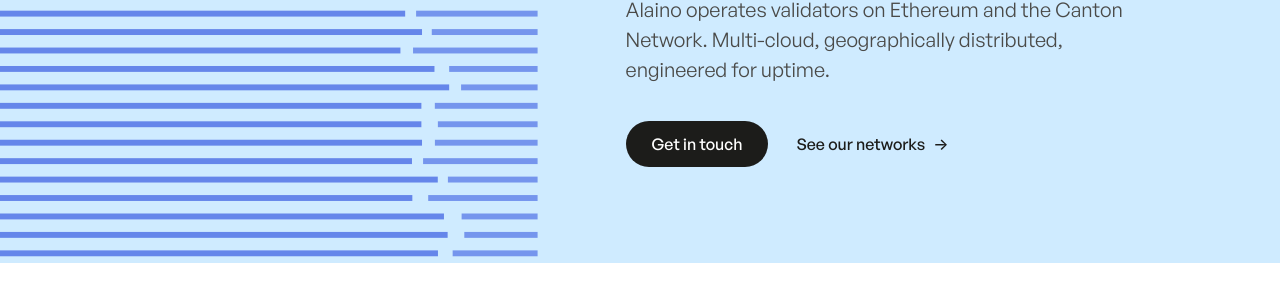
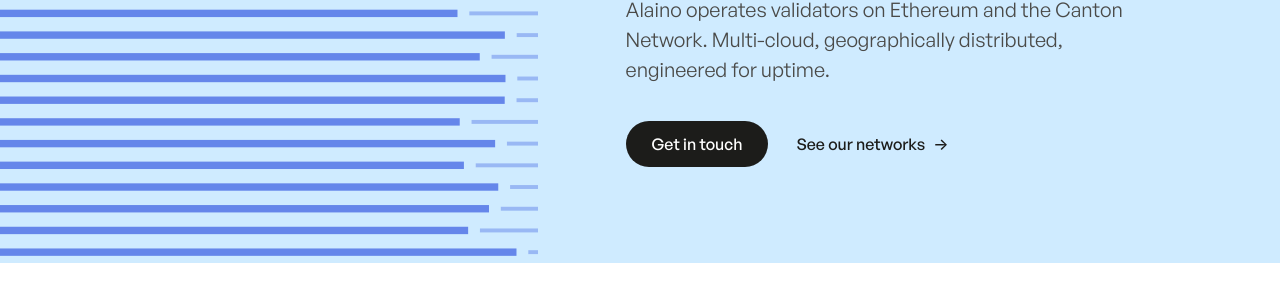
Before and after one commit to promorphic/alaino-website, a plain HTML site: page index.html in a window 1280 px wide. Shown: the part 475-766 px from the top of the page. Drawn offline with Linux system fonts and the light colour scheme.

Commit message:
Animate hero bars like catalysis.network

```diff
--- a/index.html
+++ b/index.html
@@ -14,7 +14,7 @@
   <link rel="apple-touch-icon" href="favicon.svg">
   <link rel="preload" href="fonts/Satoshi-Variable.woff2" as="font" type="font/woff2" crossorigin>
   <link rel="preload" href="fonts/GeneralSans-Variable.woff2" as="font" type="font/woff2" crossorigin>
-  <link rel="stylesheet" href="styles.css?v=2">
+  <link rel="stylesheet" href="styles.css?v=3">
 </head>
 <body>
 
@@ -239,6 +239,6 @@
   </div>
 </footer>
 
-<script src="script.js?v=2"></script>
+<script src="script.js?v=4"></script>
 </body>
 </html>
--- a/script.js
+++ b/script.js
@@ -12,22 +12,74 @@
     });
   }
 
-  // Hero bars: the Catalysis "lines" motif. Deterministic so it renders the same every load.
+  // Hero bars: the Catalysis "lines" motif, animated.
+  // Every row is one thick bar from the left edge to a moving split point, then a gap,
+  // then a thinner, lighter bar to the right edge. The split sweeps slowly across the
+  // panel and back, and each row drifts a little ahead or behind on its own smooth jitter.
   var host = document.getElementById('hero-bars');
   if (host) {
-    var W = 600, H = 1000, rows = 40, step = H / rows, bar = step * 0.32;
-    var seed = 7;
+    var canvas = document.createElement('canvas');
+    host.appendChild(canvas);
+    var ctx = canvas.getContext('2d');
+    var reduce = window.matchMedia('(prefers-reduced-motion: reduce)').matches;
+    var MAX = 40, ROWS = 40, W = 0, H = 0, dpr = 1;
+    var rows = [];
+    var seed = 11;
     function rnd() { seed = (seed * 9301 + 49297) % 233280; return seed / 233280; }
-    var s = '<svg xmlns="http://www.w3.org/2000/svg" viewBox="0 0 ' + W + ' ' + H + '" preserveAspectRatio="none">';
-    for (var i = 0; i < rows; i++) {
-      var y = i * step + (step - bar) / 2;
-      var cut = W * (0.74 + rnd() * 0.1);
-      var gap = 10 + rnd() * 10;
-      s += '<rect x="0" y="' + y.toFixed(1) + '" width="' + cut.toFixed(1) + '" height="' + bar.toFixed(1) + '" fill="#6586EA"/>';
-      s += '<rect x="' + (cut + gap).toFixed(1) + '" y="' + y.toFixed(1) + '" width="' + (W - cut - gap).toFixed(1) + '" height="' + bar.toFixed(1) + '" fill="#6586EA" opacity=".85"/>';
+    for (var i = 0; i < MAX; i++) {
+      rows.push({
+        a1: 0.04 + rnd() * 0.07, w1: 0.35 + rnd() * 0.45, p1: rnd() * Math.PI * 2,
+        a2: 0.02 + rnd() * 0.04, w2: 0.9 + rnd() * 0.9, p2: rnd() * Math.PI * 2
+      });
     }
-    s += '</svg>';
-    host.innerHTML = s;
+    function resize() {
+      dpr = Math.min(window.devicePixelRatio || 1, 2);
+      W = host.clientWidth; H = host.clientHeight;
+      canvas.width = Math.round(W * dpr); canvas.height = Math.round(H * dpr);
+      canvas.style.width = W + 'px'; canvas.style.height = H + 'px';
+      ctx.setTransform(dpr, 0, 0, dpr, 0, 0);
+      ROWS = Math.max(12, Math.min(MAX, Math.round(H / 22)));
+    }
+    function ease(x) { return 0.5 - 0.5 * Math.cos(Math.PI * x); }
+    function draw(t) {
+      ctx.clearRect(0, 0, W, H);
+      var step = H / ROWS, thick = Math.max(3, step * 0.34), thin = Math.max(2, step * 0.18);
+      var gap = Math.max(8, W * 0.022);
+      // one slow sweep: 0.28 -> 0.9 -> 0.28 over ~9s
+      var cycle = (t / 9000) % 1;
+      var base = 0.28 + 0.62 * ease(cycle < 0.5 ? cycle * 2 : 2 - cycle * 2);
+      var s = t / 1000;
+      for (var i = 0; i < ROWS; i++) {
+        var r = rows[i];
+        var jit = r.a1 * Math.sin(s * r.w1 + r.p1) + r.a2 * Math.sin(s * r.w2 + r.p2);
+        var split = Math.min(0.96, Math.max(0.12, base + jit)) * W;
+        var y = i * step + (step - thick) / 2;
+        ctx.globalAlpha = 1;
+        ctx.fillStyle = '#6586EA';
+        ctx.fillRect(0, y, split, thick);
+        var x2 = split + gap;
+        if (x2 < W) {
+          ctx.globalAlpha = 0.5;
+          ctx.fillRect(x2, y + (thick - thin) / 2, W - x2, thin);
+        }
+      }
+      ctx.globalAlpha = 1;
+    }
+    var running = true, raf = 0, t0 = performance.now();
+    function loop(now) { if (!running) return; draw(now - t0); raf = requestAnimationFrame(loop); }
+    resize();
+    if (reduce) { draw(2600); }
+    else {
+      raf = requestAnimationFrame(loop);
+      if ('IntersectionObserver' in window) {
+        new IntersectionObserver(function (e) {
+          var vis = e[0].isIntersecting;
+          if (vis && !running) { running = true; raf = requestAnimationFrame(loop); }
+          if (!vis && running) { running = false; cancelAnimationFrame(raf); }
+        }).observe(host);
+      }
+    }
+    var rt; window.addEventListener('resize', function () { clearTimeout(rt); rt = setTimeout(function () { resize(); if (reduce) draw(2600); }, 80); });
   }
 
   // Only one FAQ item open at a time
--- a/styles.css
+++ b/styles.css
@@ -78,11 +78,20 @@
 /* --- hero ------------------------------------------------------------------ */
 .hero { position: relative; background: var(--blue-50); margin-top: -82px; padding: 82px 0 0; min-height: 88vh; display: flex; align-items: center; overflow: hidden; }
 .hero-bars { position: absolute; left: 0; top: 0; bottom: 0; width: 42%; }
-.hero-bars svg { width: 100%; height: 100%; display: block; }
+.hero-bars canvas { width: 100%; height: 100%; display: block; }
 .hero-inner { position: relative; width: 100%; max-width: var(--max); margin: 0 auto; padding: clamp(80px, 12vh, 140px) var(--gutter); display: flex; flex-direction: column; align-items: flex-start; margin-left: max(var(--gutter), calc(50% - var(--max) / 2)); padding-left: calc(42% + 24px); }
 .hero .eyebrow { color: var(--ink-2); }
 .hero-sub { margin-top: 24px; max-width: 520px; font-size: clamp(17px, 1.6vw, 20px); line-height: 1.5; color: var(--ink-2); }
 .hero-cta { display: flex; align-items: center; gap: 28px; margin-top: 36px; flex-wrap: wrap; }
+
+.hero-inner > * { opacity: 0; transform: translateY(14px); animation: rise .8s cubic-bezier(.2,.7,.2,1) forwards; }
+.hero-inner > :nth-child(1) { animation-delay: .05s; }
+.hero-inner > :nth-child(2) { animation-delay: .15s; }
+.hero-inner > :nth-child(3) { animation-delay: .28s; }
+.hero-inner > :nth-child(4) { animation-delay: .4s; }
+.nav { animation: fade .6s ease both; }
+@keyframes rise { to { opacity: 1; transform: none; } }
+@keyframes fade { from { opacity: 0; } to { opacity: 1; } }
 
 /* --- clouds ---------------------------------------------------------------- */
 .clouds { background: var(--white); border-bottom: 1px solid var(--line); }
@@ -195,4 +204,5 @@
 @media (prefers-reduced-motion: reduce) {
   html { scroll-behavior: auto; }
   .btn, .net, .link-arrow::after, .faq summary::after { transition: none; }
+  .hero-inner > *, .nav { animation: none; opacity: 1; transform: none; }
 }
```
